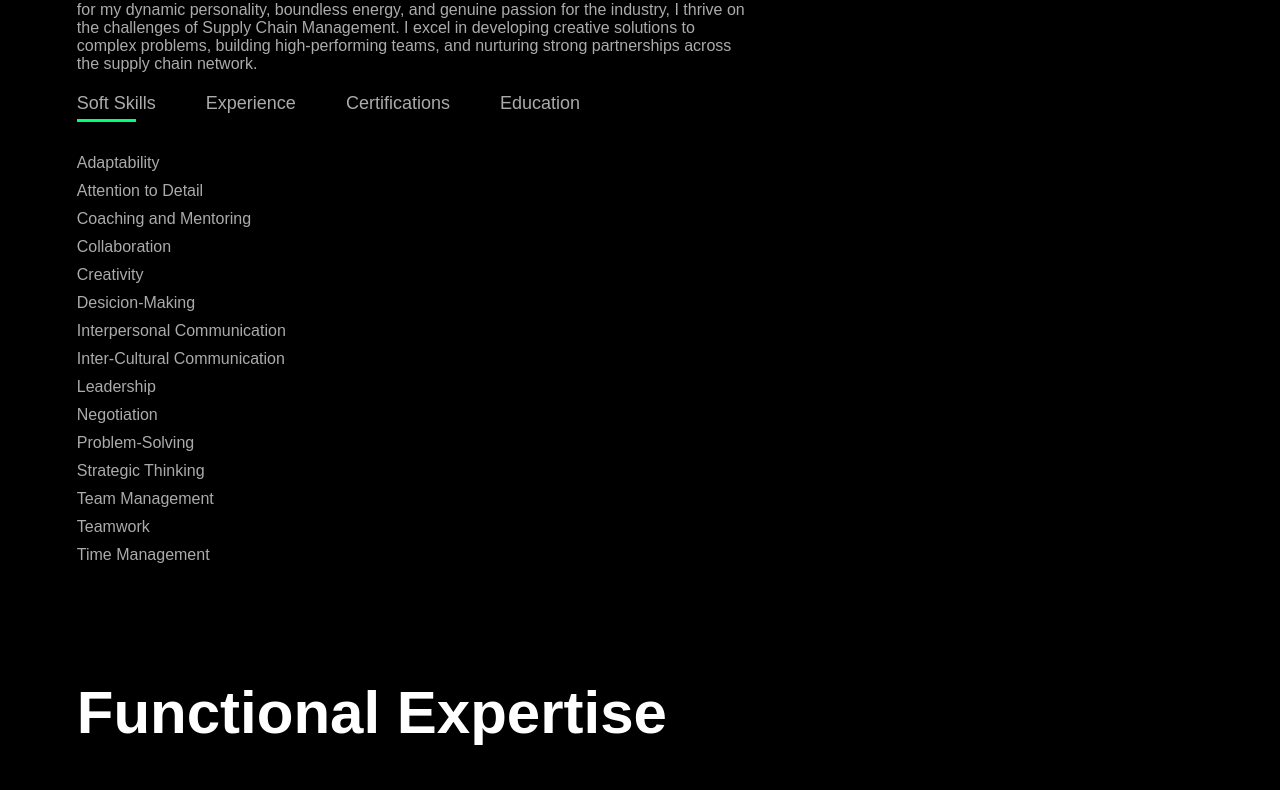
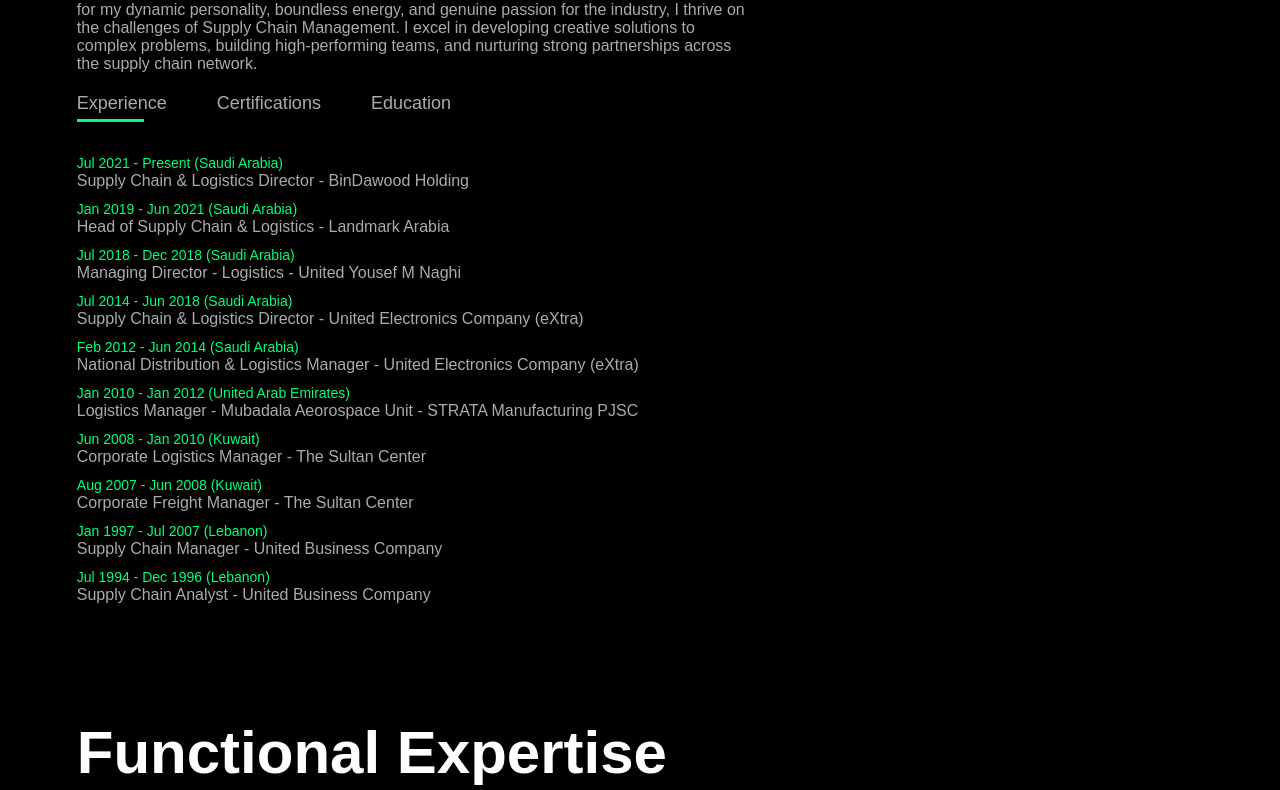
Before and after one commit to RaficMassalkhi/Mazen-Massalkhi, a plain HTML site: page index.html in a window 1280 px wide. Shown: the part 1104-1894 px from the top of the page. Drawn offline with Linux system fonts and the light colour scheme.

Commit message:
Add files via upload

```diff
--- a/index.html
+++ b/index.html
@@ -18,7 +18,7 @@
                     <li><a href="#header">Home</a></li>
                     <li><a href="#about">About</a></li>
                     <li><a href="#expertise">Expertise</a></li>
-                    <!-- <li><a href="#resources">Resources</a></li> -->
+                    <li><a href="#resources">Resources</a></li>
                     <li><a href="#contact">Contact</a></li>
                     <i class="fa-solid fa-xmark" onclick="closemenu()"></i>
                 </ul>
@@ -47,33 +47,11 @@
                         across the supply chain network.</p>
 
                         <div class="tab-titles">
-                            <p class="tab-links active-link" onclick="opentab('Skills')">Soft Skills</p>
-                            <p class="tab-links" onclick="opentab('Experience')">Experience</p>
+                            <p class="tab-links active-link" onclick="opentab('Experience')">Experience</p>
                             <p class="tab-links" onclick="opentab('Certifications')">Certifications</p>
                             <p class="tab-links" onclick="opentab('Education')">Education</p>
                         </div>
-                        <div class="tab-contents active-tab" id="Skills">
-                            <ul>
-
-                                    <li>Adaptability</li>
-                                    <li>Attention to Detail</li>
-                                    <li>Coaching and Mentoring</li>
-                                    <li>Collaboration</li>
-                                    <li>Creativity</li>
-                                    <li>Desicion-Making</li>
-                                    <li>Interpersonal Communication</li>
-                                    <li>Inter-Cultural Communication</li>
-                                    <li>Leadership</li>
-                                    <li>Negotiation</li>
-                                    <li>Problem-Solving</li>
-                                    <li>Strategic Thinking</li>
-                                    <li>Team Management</li>
-                                    <li>Teamwork</li>
-                                    <li>Time Management</li>
-
-                            </ul>
-                        </div>
-                        <div class="tab-contents" id="Experience">
+                        <div class="tab-contents active-tab" id="Experience">
                             <ul>
                                 <li><span>Jul 2021 - Present (Saudi Arabia)</span><br>Supply Chain & Logistics Director - BinDawood Holding</li>
                                 <li><span>Jan 2019 - Jun 2021 (Saudi Arabia)</span><br>Head of Supply Chain & Logistics - Landmark Arabia</li>
@@ -200,7 +178,7 @@
         </div>
     </div>
 <!-- -------------- Resources ---------------  -->
-<!-- <div id="resources">
+<div id="resources">
     <div class="container">
         <h1 class="sub-title">Helpful Resources</h1>
         <div class="links-text">
@@ -307,7 +285,7 @@
             </div>
         </div>
     </div>
-</div> -->
+</div>
 
 
         <!-- <a href="#" class="btn">See more</a> -->
@@ -319,13 +297,11 @@
         <div class="row">
             <div class="contact-left">
                 <h1 class="sub-title">Contact Me</h1>
-                <p><i class="fa-solid fa-inbox"></i> mmassalkhi@hotmail.com</p>
-                <p><i class="fa-solid fa-mobile-screen-button"></i> +966-55-881-1093</p>
+                <p><i class="fa-solid fa-inbox"></i> mazen.massalkhi@gmail.com</p>
                 <div class="social-icons">
                     <a href="https://www.linkedin.com/in/mazen-massalkhi-csscp-94983310/" target="_blank"><i class="fa-brands fa-linkedin"></i></a>
 
                 </div>
-                <a href="MazenMassalkhi-CV.pdf" download class="btn btn2">Download Resume</a>
             </div>
             <div class="contact-right">
                 <form name="submit-to-google-sheet">
```
